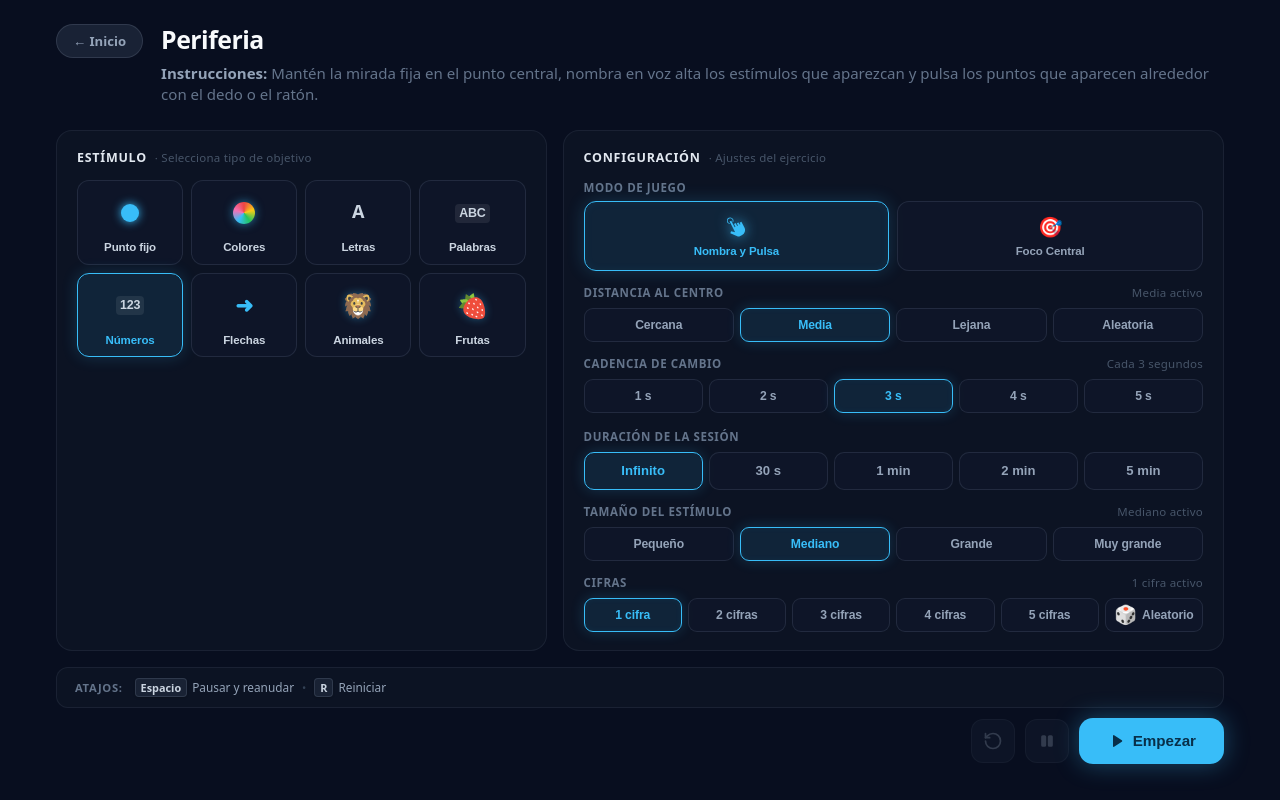
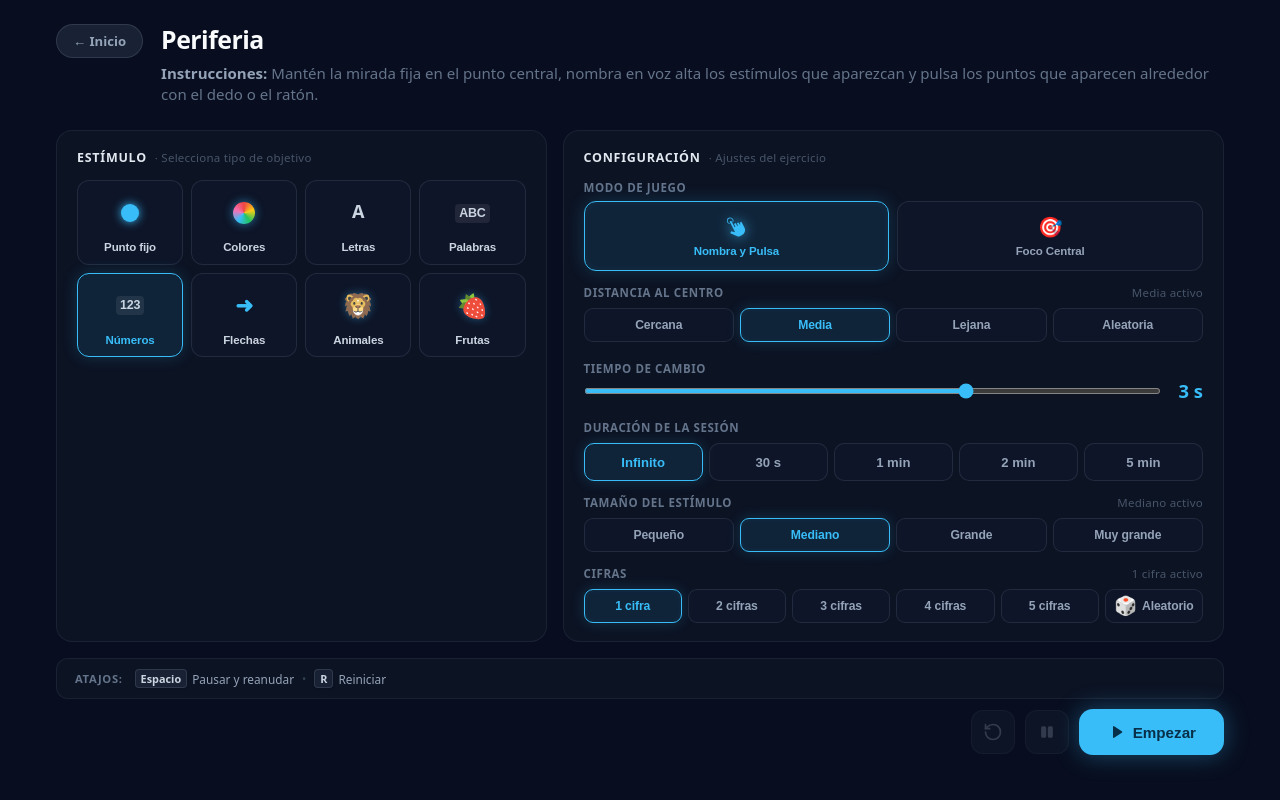
Before and after one commit to belencera/eyevt-app, a Next.js app: page /games/periphery in a window 1280 px wide. Built offline with nearby package versions, Linux system fonts and the light colour scheme.

Commit message:
Ajustes en velocidad

```diff
--- a/app/games/_shared/components/GameShell.jsx
+++ b/app/games/_shared/components/GameShell.jsx
@@ -113,7 +113,13 @@ export function GameShell({
               {gameControls}
 
               {/* Control de velocidad con slider */}
-              {speedControl && (
+              {speedControl && (() => {
+                const hasSteps = Array.isArray(speedControl.steps) && speedControl.steps.length > 0
+                const currentIdx = hasSteps
+                  ? Math.max(0, speedControl.steps.indexOf(speedControl.value))
+                  : 0
+
+                return (
                   <div className="speedControlBlock">
                     <span className="controlLabel" id={`label-${speedControl.id ?? 'speed'}`}>
                       {speedControl.label ?? 'Velocidad'}
@@ -122,14 +128,19 @@ export function GameShell({
                       <input
                         id={speedControl.id ?? 'speed'}
                         type="range"
-                      min={speedControl.min}
-                      max={speedControl.max}
-                      step={speedControl.step ?? 1}
-                      value={speedControl.value}
+                        min={hasSteps ? 0 : speedControl.min}
+                        max={hasSteps ? speedControl.steps.length - 1 : speedControl.max}
+                        step={hasSteps ? 1 : (speedControl.step ?? 1)}
+                        value={hasSteps ? currentIdx : speedControl.value}
                         disabled={speedControl.disabled ?? !isIdle}
-                      onChange={(e) =>
-                        speedControl.onChange(Number(e.target.value))
+                        onChange={(e) => {
+                          const num = Number(e.target.value)
+                          if (hasSteps) {
+                            speedControl.onChange(speedControl.steps[num])
+                          } else {
+                            speedControl.onChange(num)
                           }
+                        }}
                         className="dashSlider"
                         aria-labelledby={`label-${speedControl.id ?? 'speed'}`}
                       />
@@ -138,7 +149,8 @@ export function GameShell({
                       </span>
                     </div>
                   </div>
-              )}
+                )
+              })()}
 
               {/* Contenido alternativo de velocidad / cadencia */}
               {speedContent}
--- a/app/games/_shared/data/constants.js
+++ b/app/games/_shared/data/constants.js
@@ -1,4 +1,7 @@
 export const COUNTDOWN_START = 3
+
+/** Pasos unificados de cadencia/tiempo en segundos para Fijación, Periferia y Sacádicos */
+export const CADENCE_STEPS = [0.3, 0.7, 1, 2, 3, 4, 5]
 
 export const DURATION_OPTIONS = [
   { value: 0, label: 'Infinito' },
--- a/app/games/periphery/page.js
+++ b/app/games/periphery/page.js
@@ -11,7 +11,7 @@ import {
   useStimulusManager,
   PERIPHERY_MODES,
   DISTANCE_OPTIONS,
-  PERIPHERY_CADENCE_OPTIONS,
+  CADENCE_STEPS,
   getRandomPeripheralPosition,
   IconClick,
   COLOR_INTERVAL_OPTIONS,
@@ -229,16 +229,15 @@ export default function PeripheryGame() {
       title="Periferia"
       hint={HINTS[mode]}
       session={shellSession}
-      speedContent={
-        <OptionPicker
-          id="periphery-cadence"
-          label="Cadencia de cambio"
-          value={cadence}
-          options={PERIPHERY_CADENCE_OPTIONS}
-          disabled={!session.isIdle}
-          onChange={setCadence}
-        />
-      }
+      speedControl={{
+        id: 'periphery-cadence',
+        label: 'Tiempo de cambio',
+        value: cadence,
+        steps: CADENCE_STEPS,
+        unit: ' s',
+        disabled: !session.isIdle,
+        onChange: setCadence,
+      }}
       stimulusGrid={
         <StimulusGrid
           value={stimulus.stimulusType}
```
Also changed, not shown: app/games/eye-tracking/page.js (+7 -6 lines), app/games/fixation/page.js (+3 -4 lines), app/games/sacades/page.js (+23 -17 lines). Lines whose indentation alone changed are shown as unchanged.
